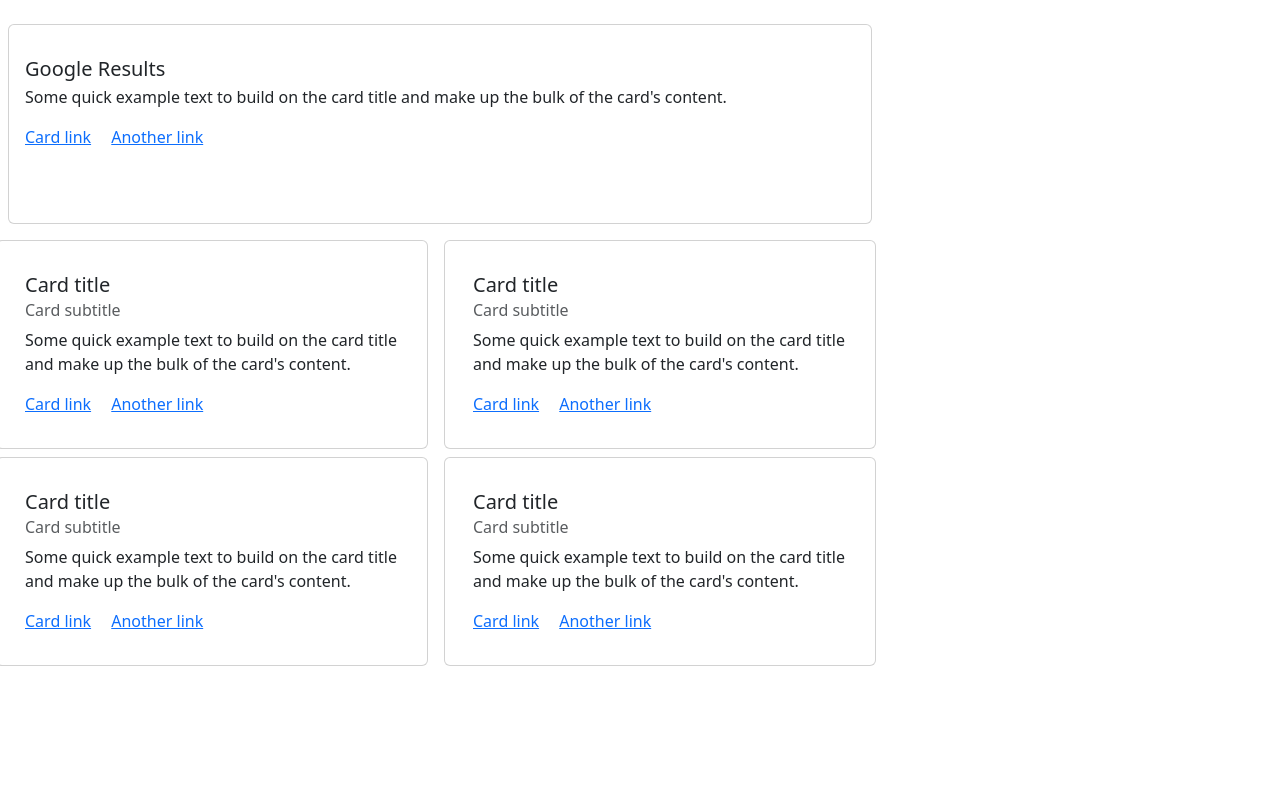
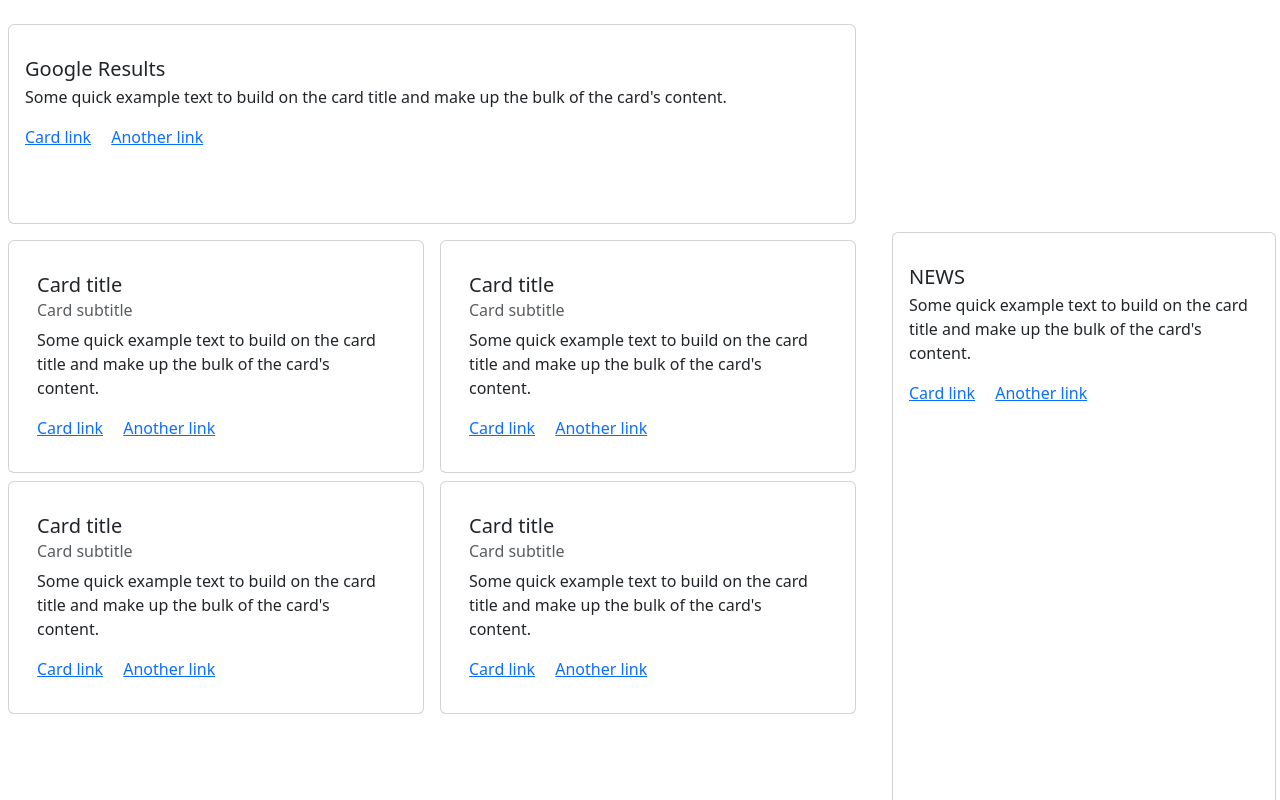
Before and after one commit to princeverma-ai/hackmol4.0, a website: page public/search.html in a window 1280 px wide. Shown: the top 800 px of the page. Drawn offline with nearby package versions, Linux system fonts and the light colour scheme.

Commit message:
Second changes

```diff
--- a/public/search.html
+++ b/public/search.html
@@ -9,7 +9,8 @@
 </head>
 <body>
 
-    <div class="card mx-2 mb-2 mt-4 pt-3" style="width: 54rem; height: 200px;" >
+    <div class="col">
+        <div class="card col-lg-8 mx-2 mb-2 mt-4 pt-3" style="width: 53rem; height: 200px;" >
             <div class="card-body">
             <h5 class="card-title">Google Results</h5>
             <h6 class="card-subtitle mb-2 text-muted"></h6>
@@ -19,8 +20,18 @@
             </div>
         </div>
 
+        <div class="card col-lg-4 mx-1 mb-2 pt-3" style="width: 24rem; height: 100vw; float: right; position: relative;" >
+            <div class="card-body">
+            <h5 class="card-title">NEWS</h5>
+            <h6 class="card-subtitle mb-2 text-muted"></h6>
+            <p class="card-text">Some quick example text to build on the card title and make up the bulk of the card's content.</p>
+            <a href="#" class="card-link" >Card link</a>
+            <a href="#" class="card-link">Another link</a>
+            </div>
+        </div>
+    </div>
       <div class="row">
-      <div class="card mx-2 ml-2 mt-2 py-3" style="width: 27rem;">
+      <div class="card mx-2 ml-2 mt-2 py-3" style="width: 26rem;">
         <div class="card-body">
           <h5 class="card-title">Card title</h5>
           <h6 class="card-subtitle mb-2 text-muted">Card subtitle</h6>
@@ -30,7 +41,7 @@
         </div>
       </div>
 
-      <div class="card mx-2 ml-2 mt-2 py-3" style="width: 27rem;">
+      <div class="card mx-2 ml-2 mt-2 py-3" style="width: 26rem;">
         <div class="card-body">
           <h5 class="card-title">Card title</h5>
           <h6 class="card-subtitle mb-2 text-muted">Card subtitle</h6>
@@ -42,7 +53,7 @@
     </div>
 
     <div class="row">
-        <div class="card mx-2 ml-2 mt-2 py-3" style="width: 27rem;">
+        <div class="card mx-2 ml-2 mt-2 py-3" style="width: 26rem;">
             <div class="card-body">
               <h5 class="card-title">Card title</h5>
               <h6 class="card-subtitle mb-2 text-muted">Card subtitle</h6>
@@ -52,7 +63,7 @@
             </div>
           </div>
 
-          <div class="card mx-2 ml-2 mt-2 py-3" style="width: 27rem;">
+          <div class="card mx-2 ml-2 mt-2 py-3" style="width: 26rem;">
             <div class="card-body">
               <h5 class="card-title">Card title</h5>
               <h6 class="card-subtitle mb-2 text-muted">Card subtitle</h6>
```
Also changed, not shown: public/index.html (+13 -5 lines). Lines whose indentation alone changed are shown as unchanged.
